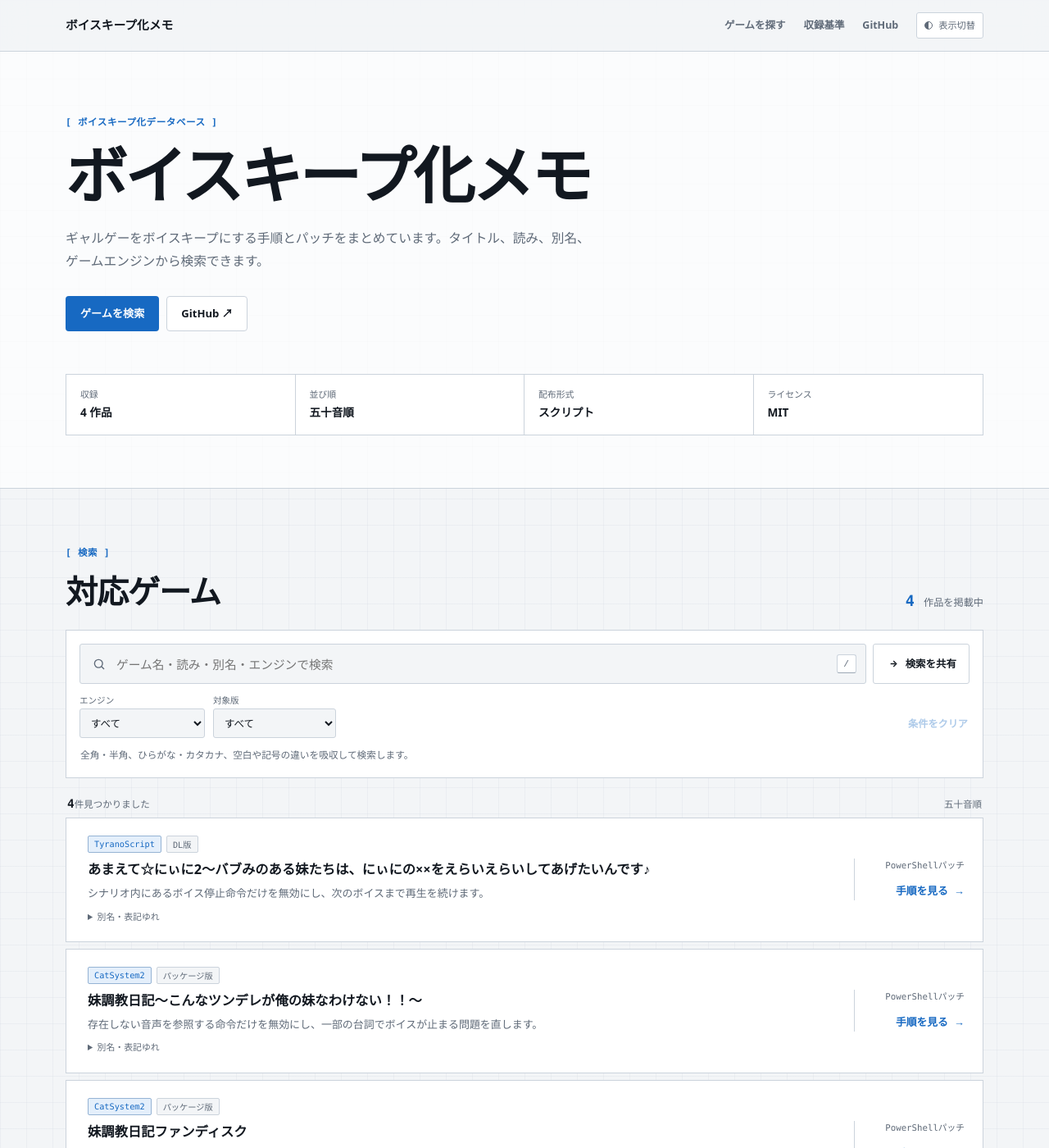
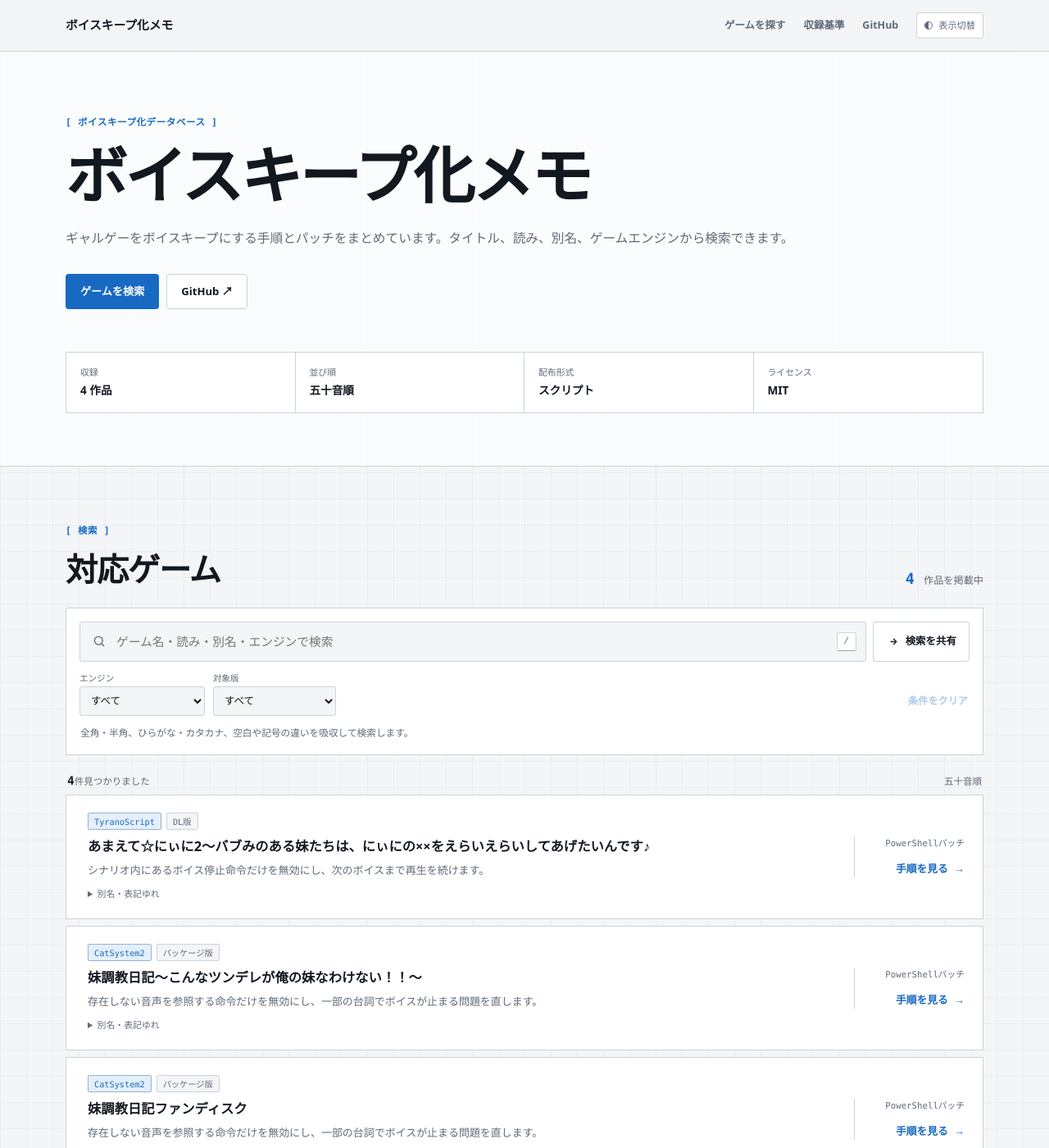
Before and after one commit to CjangCjengh/galgame-voice-keep, a Jekyll site: the page built from docs/index.html, in a window 1280 px wide and 1400 px high. Shown: the whole window at 82% size. Built offline with Jekyll 4.4.1, drawn with Linux system fonts in a browser that asks for light colours.

Commit message:
Use the full hero width

```diff
--- a/docs/assets/style.css
+++ b/docs/assets/style.css
@@ -85,9 +85,8 @@ button, select { cursor: pointer; }
   letter-spacing: 0.05em;
 }
 .hero { padding: 78px 0 64px; border-bottom: 1px solid var(--line); background: color-mix(in srgb, var(--surface) 72%, transparent); }
-.hero-copy { max-width: 780px; }
 .hero h1 { margin: 0; font-size: clamp(2.7rem, 6vw, 4.7rem); line-height: 1.12; letter-spacing: -0.045em; }
-.hero-lead { max-width: 650px; margin: 22px 0 0; color: var(--muted); font-size: 0.98rem; }
+.hero-lead { margin: 22px 0 0; color: var(--muted); font-size: 0.98rem; }
 .hero-actions { display: flex; flex-wrap: wrap; gap: 9px; margin-top: 29px; }
 .button {
   display: inline-flex; min-height: 43px; align-items: center; justify-content: center; padding: 0 17px;
```
